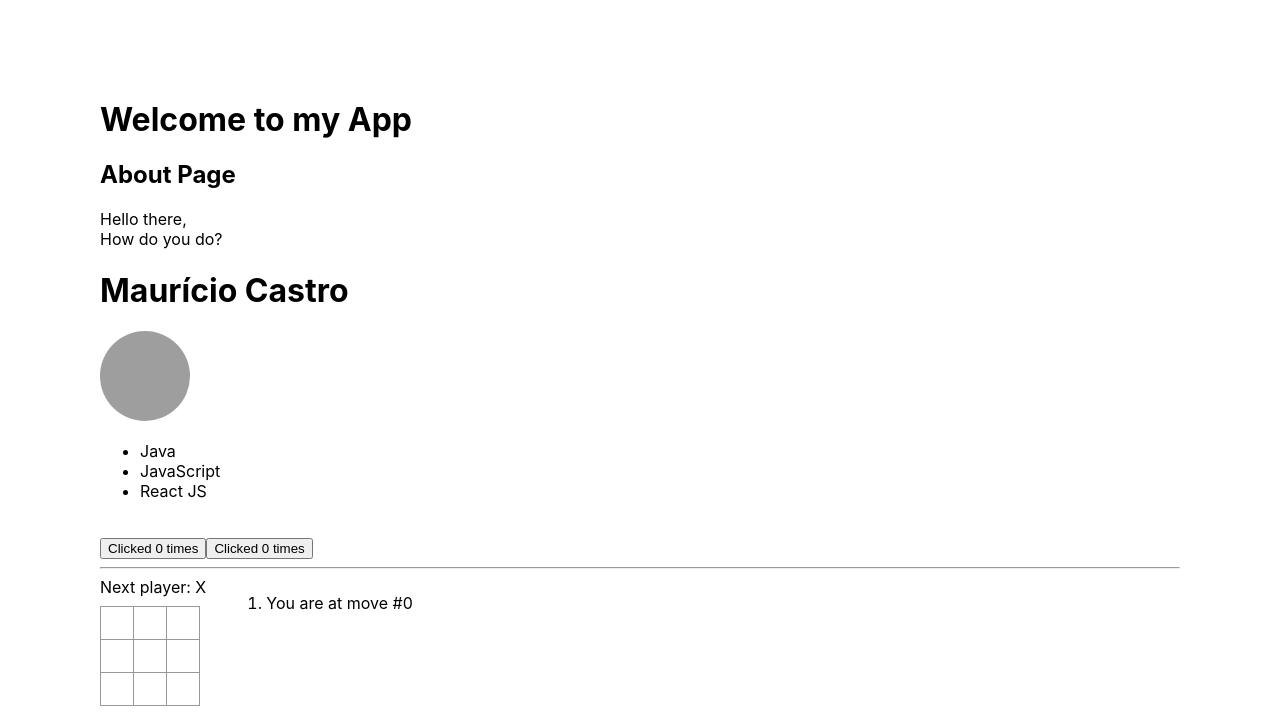
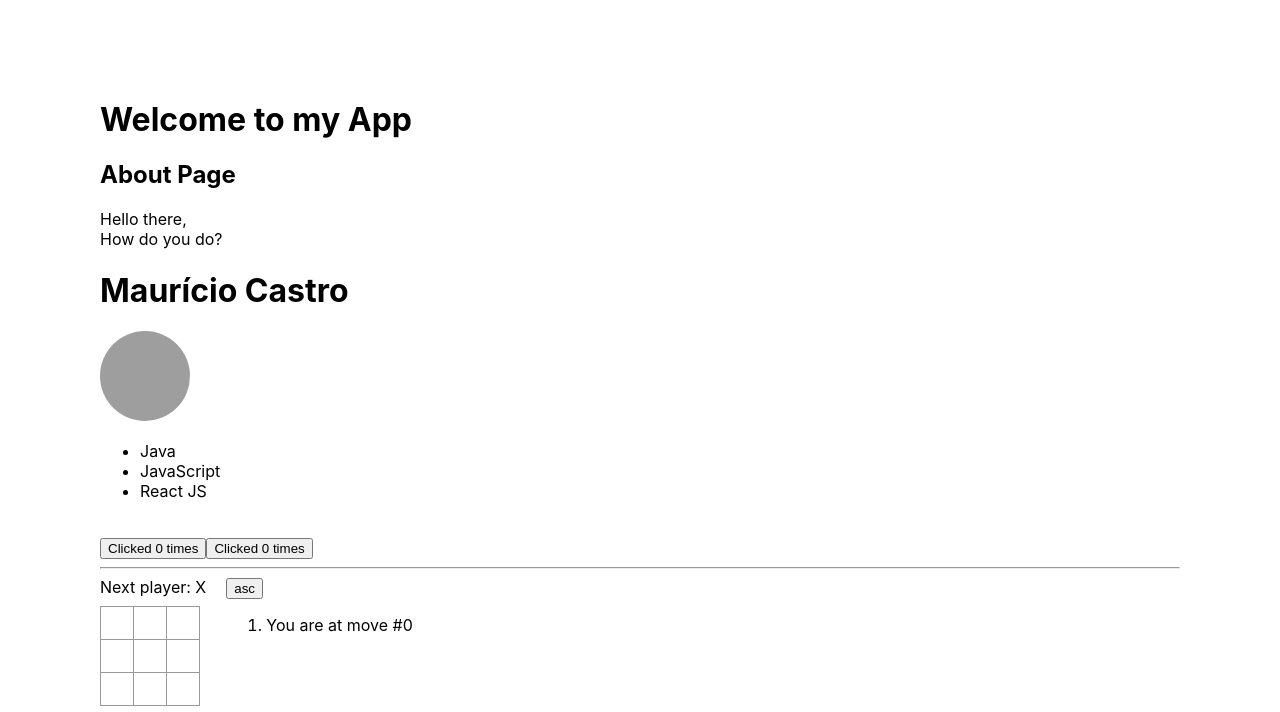
Before and after one commit to mauriciofaustino/react-quick-start, a React (Create React App) app: page / in a window 1280 px wide. Shown: the top 712 px of the page. Built offline with nearby package versions, Linux system fonts and the light colour scheme; grey boxes are pictures that could not be loaded.

Commit message:
Add a toggle button that lets you sort the moves in either ascending or descending order.

```diff
--- a/src/TicTacToe.js
+++ b/src/TicTacToe.js
@@ -63,6 +63,7 @@ function TicTacToe({xIsNext, squares, onPlay}) {
 export default function Game() {
     const [history, setHistory] = useState([Array(9).fill(null)]);
     const [currentMove, setCurrentMove] = useState(0)
+    const [movesOrderAsc, setMovesOrderAsc] = useState(true)
     const xIsNext = currentMove % 2 === 0;
     const currentSquares = history[currentMove];
 
@@ -76,7 +77,8 @@ export default function Game() {
         setCurrentMove(nextMove);
     }
 
-    const moves = history.map((squares, move) => {
+    function moves() {
+        let moves = history.map((squares, move) => {
             if (history.length - 1 === move) return (
                 <li key={move}>You are at move #{move}</li>
             )
@@ -87,6 +89,12 @@ export default function Game() {
                 </li>
             )
         })
+        return movesOrderAsc ? moves : moves.reverse();
+    }
+
+    function toggleOrder() {
+        setMovesOrderAsc(!movesOrderAsc)
+    }
 
     return (
         <div className="game">
@@ -94,7 +102,8 @@ export default function Game() {
                 <TicTacToe xIsNext={xIsNext} squares={currentSquares} onPlay={handlePlay}/>
             </div>
             <div className="game-info">
-                <ol>{moves}</ol>
+                <button onClick={toggleOrder}>{movesOrderAsc ? 'asc' : 'desc'}</button>
+                <ol>{moves()}</ol>
             </div>
         </div>
     )
```
Lines whose indentation alone changed are shown as unchanged.
